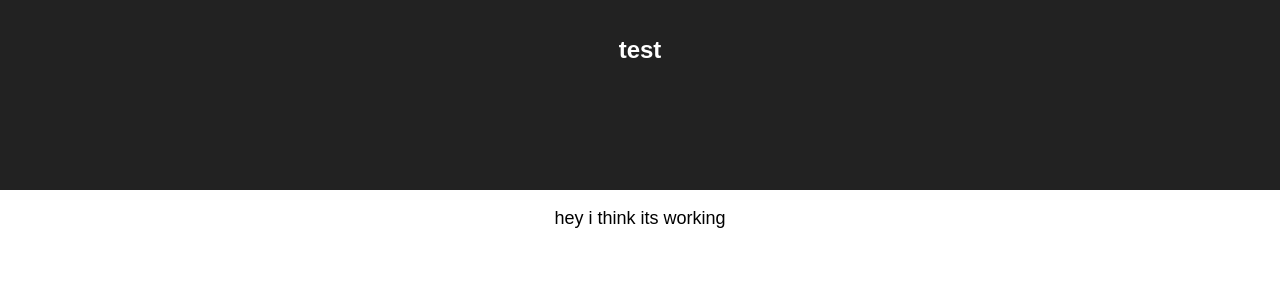
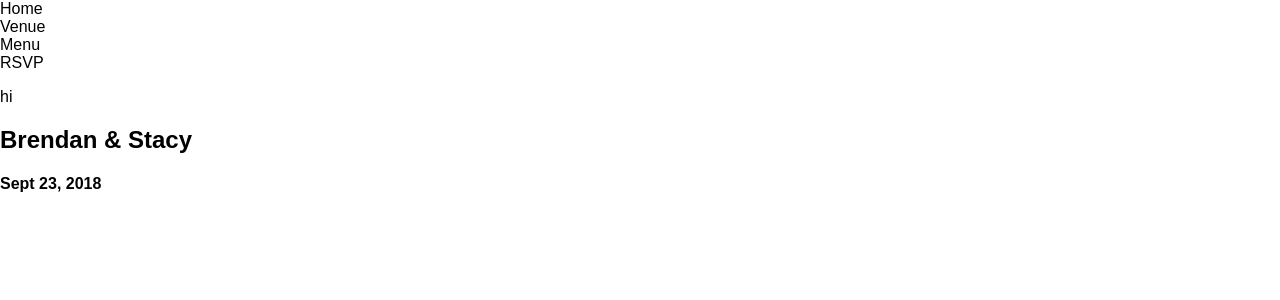
Before and after one commit to stacyzhao/wedding-app, a React (Create React App) app: page / in a window 1280 px wide. Shown: the top 300 px of the page. Built offline with nearby package versions, Linux system fonts and the light colour scheme.

Commit message:
routing works

```diff
--- a/src/App.js
+++ b/src/App.js
@@ -1,19 +1,85 @@
 import React, { Component } from 'react';
 import './App.css';
+// import NavBar from "./NavBar";
+import ReactDOM from 'react-dom';
+import { BrowserRouter as Router, Route } from "react-router-dom";
+import {Navbar, Nav, NavItem} from 'react-bootstrap';
 
 class App extends Component {
   render() {
     return (
-      <div className="App">
-        <header className="App-header">
-          <h1 className="App-title">test</h1>
-        </header>
-        <p className="App-intro">
-          hey i think its working
-        </p>
-      </div>
+      <Router>
+        <div>
+          <div>
+            <NavBar />
+            <p>hi</p>
+          </div>
+          <Route exact path="/" component={Home} />
+          <Route path="/venue" component={Venue} />
+          <Route path="/menu" component={Menu} />
+          <Route path="/rsvp" component={Rsvp} />
+        </div>
+      </Router>
     );
   }
 }
 
+const NavBar = () =>(
+    <Navbar>
+      <div>
+        <Nav pullRight>
+          <NavItem eventKey={1} href="/">
+            Home
+          </NavItem>
+          <NavItem eventKey={2} href="/venue">
+            Venue
+          </NavItem>
+          <NavItem eventKey={3} href="/menu">
+            Menu
+          </NavItem>
+          <NavItem eventKey={4} href="/rsvp">
+            RSVP
+          </NavItem>
+        </Nav>
+      </div>
+    </Navbar>
+)
+const Home = () => (
+  <div className="hero-text">
+    <h2>Brendan & Stacy</h2>
+    <h4>Sept 23, 2018</h4>
+  </div>
+);
+
+const Venue = () => (
+  <div className="hero-text">
+    <h2>Venue</h2>
+    <h4>Our wedding dinner party will be held at Peter Pan Bistro at 6 PM</h4>
+  </div>
+);
+
+const Menu = () => (
+  <div className="hero-text">
+    <h2>Menu</h2>
+    <h4>TO START |</h4>
+    <p> CURED SALMON – potato latke, crème fraiche, pickled vegetables, new farm greens</p>
+    <p> CAPRESE SALAD – heirloom tomatoes, burrata, basil pesto, ramps</p>
+
+    <h4>MAIN |</h4>
+
+    <p>DUCK BREAST – beets, farro, confit shallot, pickled walnut sauce</p>
+    <p>STEAK FRITES – creamed spinach, wild mushroom, fries, veal jus *</p>
+    <p>WILD MUSHROOM GNOCCHI – Jerusalem artichoke, parmesan, truffle</p>
+
+    <p>Dessert table to follow.</p>
+  </div>
+);
+
+const Rsvp = () => (
+<div className="hero-text">
+    <h2>RSVP</h2>
+  </div>
+);
+
+
 export default App;
```
Also changed, not shown: 1 other file (tests, documents, lock files or other folders).
